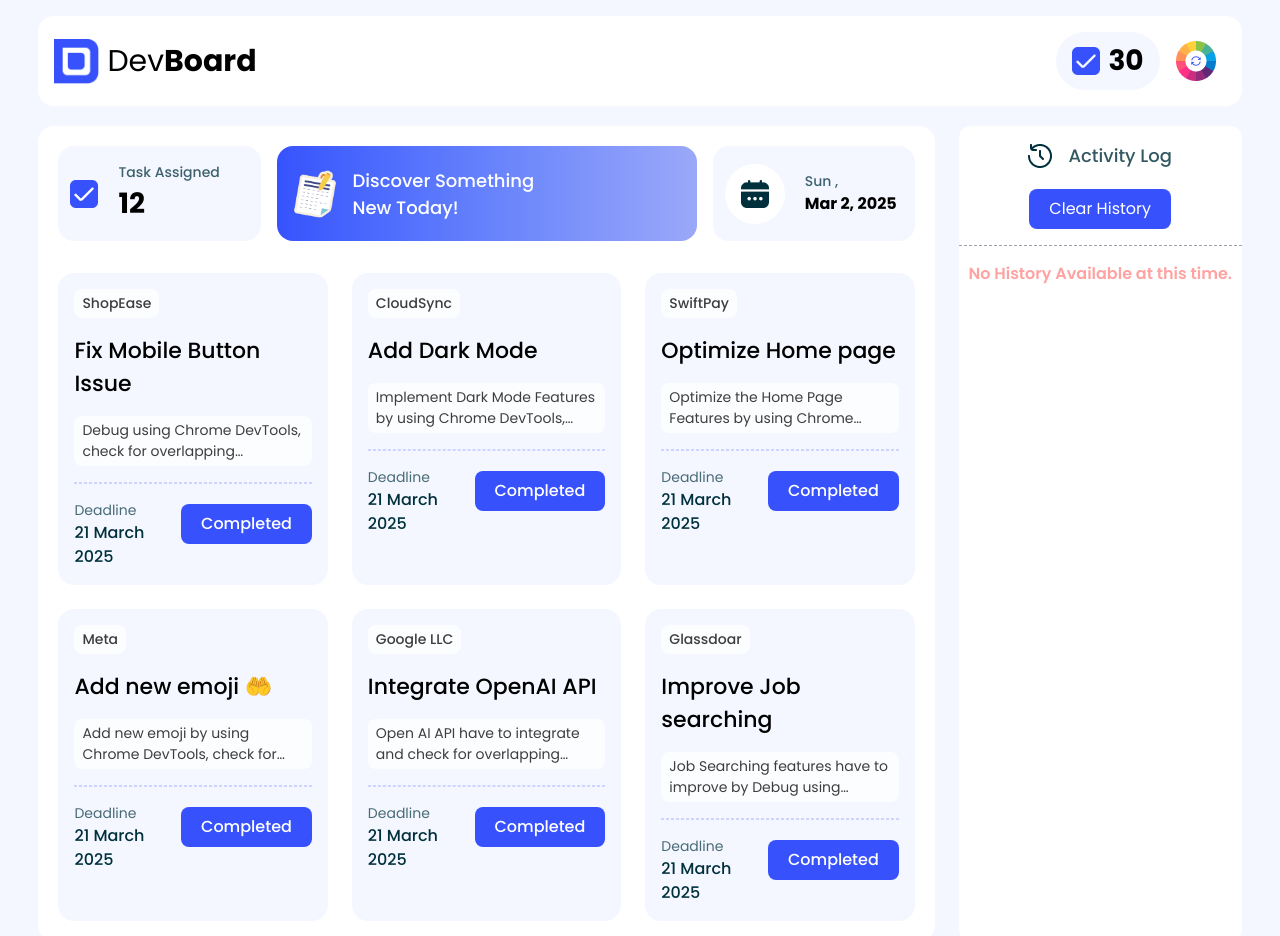
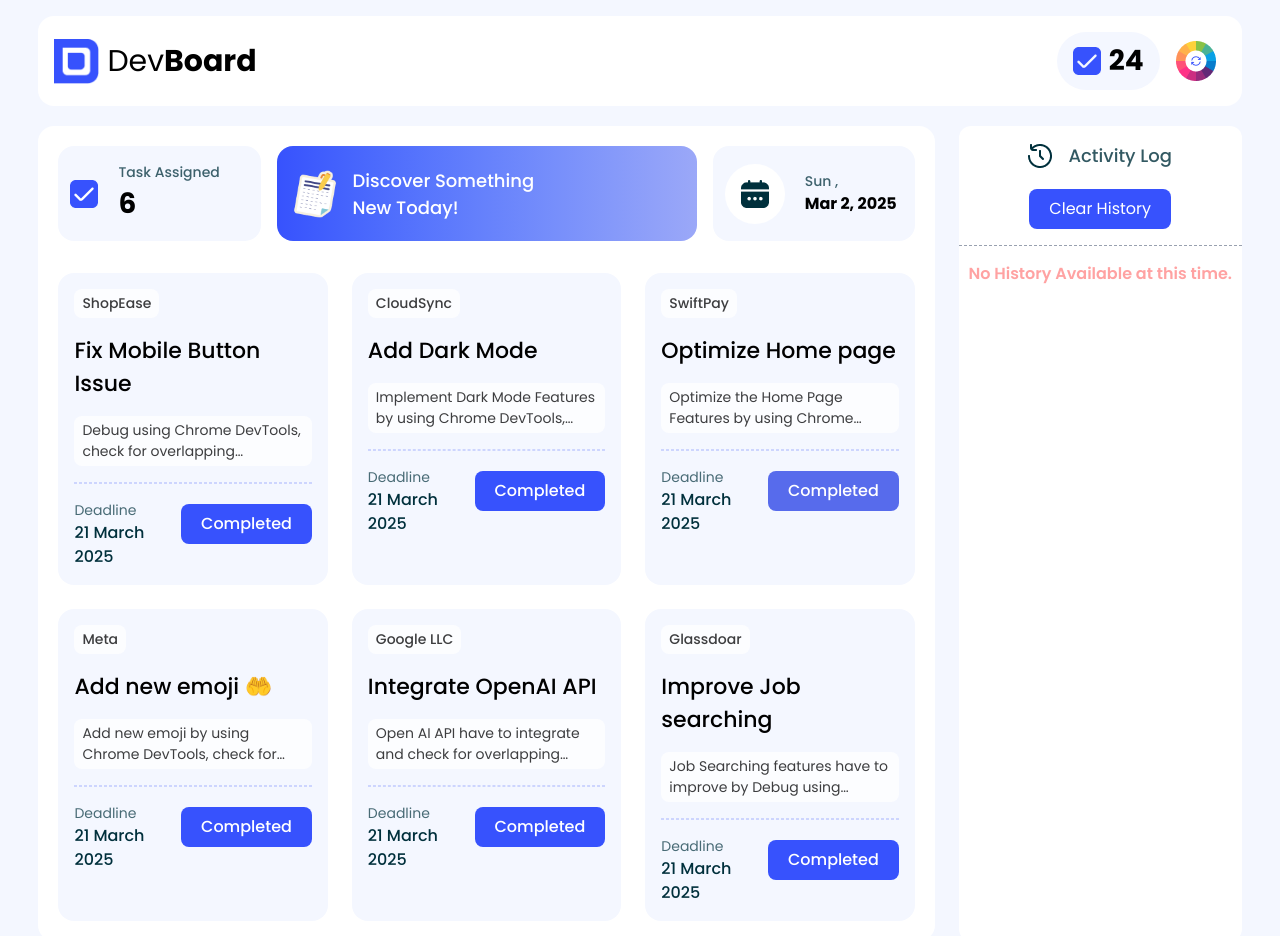
Before and after one commit to anamolhasan/Dev-Board, a plain HTML site: page index.html in a window 1280 px wide. Drawn offline with nearby package versions, Linux system fonts and the light colour scheme.

Commit message:
chack  Complite-1

```diff
--- a/index.html
+++ b/index.html
@@ -37,7 +37,7 @@
                         <img class="hover:scale-105 duration-300" src="./assets/checkbox.png" alt="">
                       </div>
                       <p id="completedTask"
-                      class="font-bold text-[20px] md:text-[28px]">30</p>
+                      class="font-bold text-[20px] md:text-[28px]">24</p>
                   </div>
                   <div id="themeChanger" class="w-[50px] cursor-pointer">
                      <img class="w-[30px] md:w-[40px]" src="./assets/theme-btn.png" alt="">
@@ -68,7 +68,7 @@
                           Task Assigned
                         </p>
                         <h2 id="taskAssigned" class="font-[700] text-[28px]">
-                          12
+                          6
                         </h2>
                       </div>
                     </div>
@@ -224,7 +224,7 @@
                         </div>
                         <div>
                           <button
-                            class="px-5 py-2 btn bg-[#3752FD] text-white font-[500] text-[16px] cursor-pointer hover:bg-blue-800 rounded-[8px] mt-1"
+                            class="px-5 py-2 btn bg-[#576bec] text-white font-[500] text-[16px] cursor-pointer hover:bg-blue-800 rounded-[8px] mt-1"
                           >
                             Completed
                           </button>
@@ -396,7 +396,7 @@
       </section>
     </main>
     <script src="JS/themeChanger.js"></script>
-    <script src="JS/blog.js"></script>
+    <script src="JS/blogPage.js"></script>
     <script src="JS/clearHistory.js"></script>
     <script src="JS/buttonClick.js"></script>
     <script src="JS/todayDate.js"></script>
```
